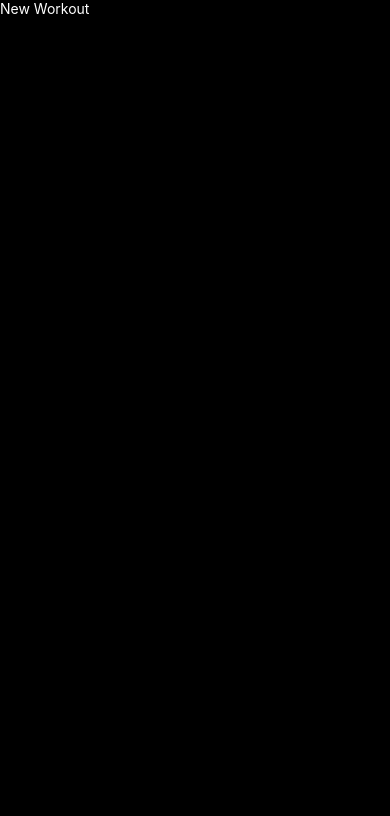
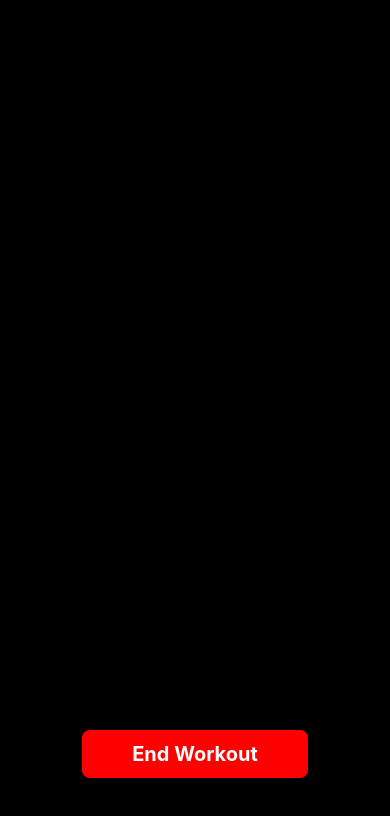
Before and after one commit to narnia1601/workout_app, a React Native app in the folder app/: screen /NewWorkout in a window 390 px wide. Shown: the top 816 px of the page. Built offline with nearby package versions, Linux system fonts and the light colour scheme.

Commit message:
edited new workout navigation

```diff
--- /dev/null
+++ b/app/components/EndWorkoutButton.js
@@ -0,0 +1,35 @@
+import { StyleSheet, Text, TouchableOpacity, View } from "react-native";
+
+export default function EndWorkoutButton(props){
+
+    return (
+        <View style={styles.container}>
+            <TouchableOpacity style={styles.button} onPress={props.onclick}>
+                <Text style={styles.buttonText}>End Workout</Text>
+            </TouchableOpacity>
+        </View>
+    )
+}
+
+const styles = StyleSheet.create({
+    container: {
+      position: 'absolute',
+      bottom: 50,
+      left: 0,
+      right: 0,
+      alignItems: 'center',
+      justifyContent: 'center',
+      padding: 16,
+    },
+    button: {
+      backgroundColor: 'red',
+      paddingHorizontal: 50,
+      paddingVertical: 12,
+      borderRadius: 8,
+    },
+    buttonText: {
+      color: 'white',
+      fontSize: 20,
+      fontWeight: 'bold',
+    },
+  });
--- a/app/screens/FriendsScreen.js
+++ b/app/screens/FriendsScreen.js
@@ -4,7 +4,7 @@ import Friend from "../components/Friend";
 
 export default function FriendsScreen({ navigation }){
     const navigateToHomeScreen = () => {
-        navigation.navigate('Tabs')
+        navigation.navigate('Home')
     }
 
     return (
--- a/app/screens/NewWorkout.js
+++ b/app/screens/NewWorkout.js
@@ -1,16 +1,12 @@
-import { SafeAreaView } from "react-native-safe-area-context";
-import { StyleSheet, Text } from "react-native";
+import { CommonActions } from "@react-navigation/native";
+import EndWorkoutButton from "../components/EndWorkoutButton";
 
-export default function NewWorkout(){
+export default function NewWorkout({ navigation }){
+    const navigateToWorkoutScreen = () => {
+        navigation.navigate('Tabs')
+    }
+
     return (
-        <SafeAreaView>
-            <Text style={styles.text}>New Workout</Text>
-        </SafeAreaView>
+        <EndWorkoutButton onclick={navigateToWorkoutScreen}></EndWorkoutButton>
     )
 }
-
-const styles = StyleSheet.create({
-    text: {
-        color: "white"
-    }
-})
--- a/app/screens/WorkoutScreen.js
+++ b/app/screens/WorkoutScreen.js
@@ -4,7 +4,7 @@ import { globalStyles } from "../globalStyles";
 
 export default function WorkoutScreen({ navigation }){
     const navigateToNewWorkoutScreen = () => {
-        navigation.navigate('NewWorkout')
+        navigation.replace('NewWorkout')
     }
 
     return (
```
